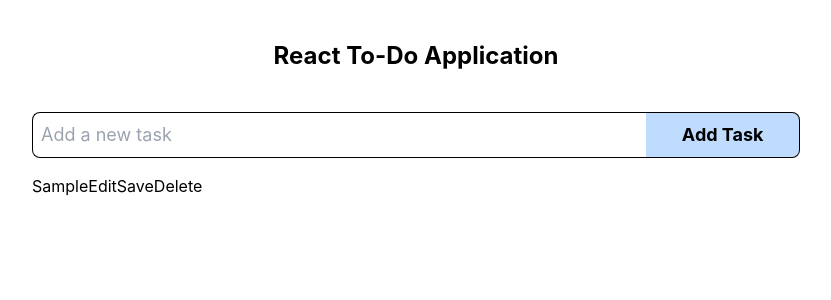
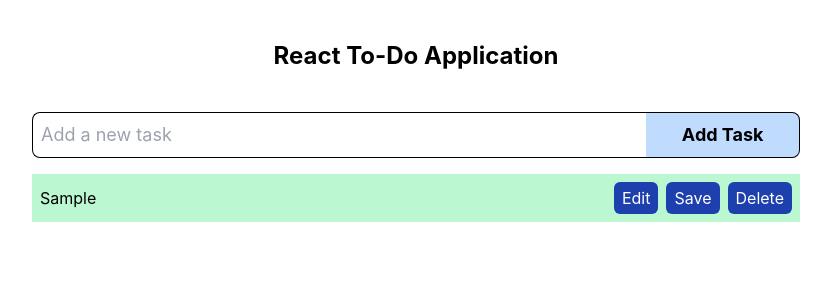
Before and after one commit to ragini743/todo-app, a React (Create React App) app: page / in a window 1280 px wide. Both pictures are taken after typing "Sample" into the empty fields and a click on the button "Add Task". Shown: the top 300 px of the page, without its empty margins (224-1055 px from the left). Built offline with nearby package versions, Linux system fonts and the light colour scheme.

Commit message:
add css to TaskItem

```diff
--- a/src/components/TaskItem.js
+++ b/src/components/TaskItem.js
@@ -1,6 +1,6 @@
-import React, { useState } from 'react';
-import { useDispatch } from 'react-redux';
-import { deleteTask, editTask } from '../redux/taskSlice';
+import React, { useState } from "react";
+import { useDispatch } from "react-redux";
+import { deleteTask, editTask } from "../redux/taskSlice";
 
 const TaskItem = ({ task }) => {
   const [isEditing, setIsEditing] = useState(false);
@@ -21,20 +21,32 @@ const TaskItem = ({ task }) => {
   };
 
   return (
-    <div className="task-item mt-4">
+    <div className="task-item mt-4 bg-green-200 flex  justify-between  pl-2 py-2 items-center">
+      <div className="w-[75%] mr-10">
         {isEditing ? (
-        <input
+          <input className="outline-none bg-transparent w-full "
             type="text"
             value={newText}
             onChange={(e) => setNewText(e.target.value)}
-          onKeyPress={(e) => e.key === 'Enter' ? handleSave() : null}
+            onKeyPress={(e) => (e.key === "Enter" ? handleSave() : null)}
           />
         ) : (
-        <span>{task.text}</span>
+          <span className="text-wrap break-words">{task.text}</span>
         )}
-      <button onClick={handleEdit}>Edit</button>
-      <button onClick={handleSave}>Save</button>
-      <button onClick={handleDelete}>Delete</button>
+      </div>
+      <div className="flex w-[25%] justify-end">
+        <div className="rounded-md mr-2">
+          <button onClick={handleEdit} className="bg-blue-800 text-white py-1 px-2 rounded-md ">
+            Edit
+          </button>
+        </div>
+        <div className="mr-2">
+          <button onClick={handleSave} className="bg-blue-800 text-white py-1 px-2 rounded-md ">Save</button>
+        </div>
+        <div className="mr-2">
+          <button onClick={handleDelete} className="bg-blue-800 text-white py-1 px-2 rounded-md ">Delete</button>
+        </div>
+      </div>
     </div>
   );
 };
```
Lines whose indentation alone changed are shown as unchanged.
